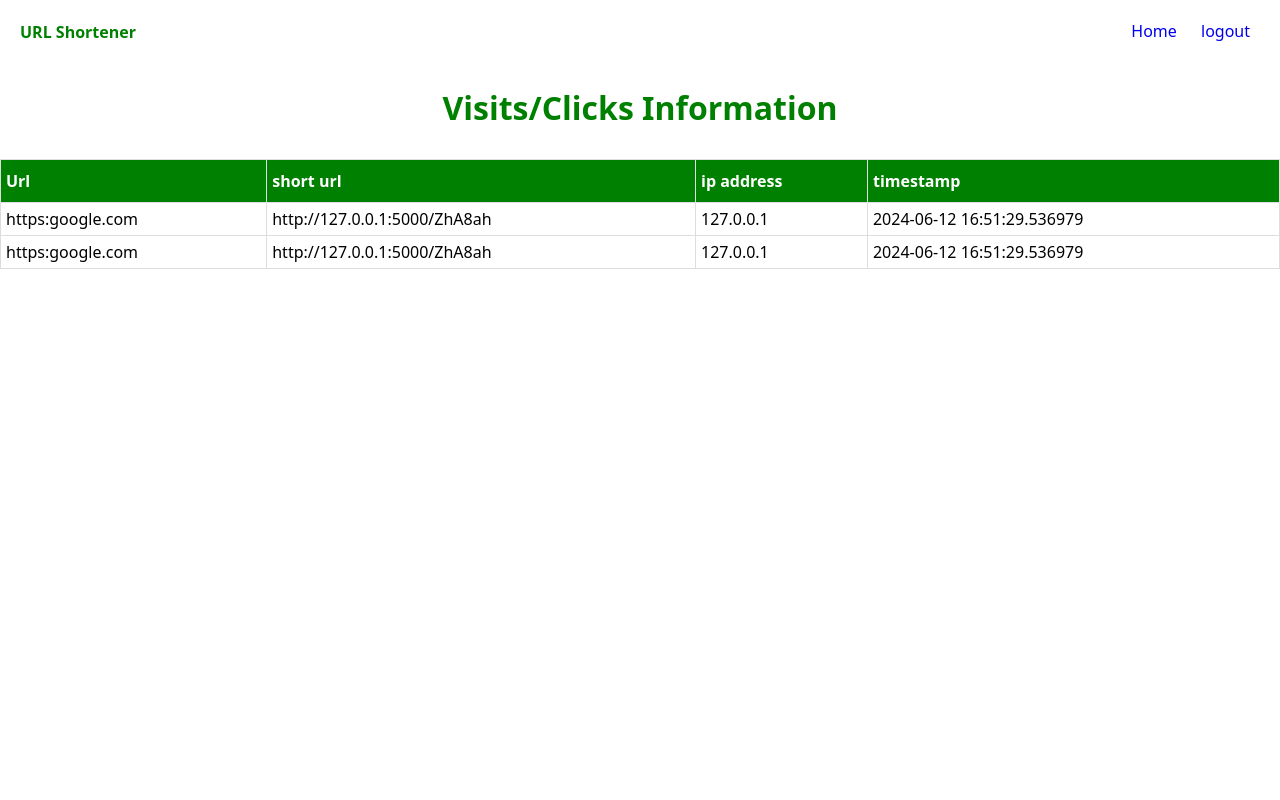
After one commit to TonnyMpho/Practice_Projects, a Flask app: page /dashboard in a window 1280 px wide. The commit adds this page. Run offline with Flask 3, Linux system fonts and the light colour scheme; a user stored in the database is signed in.

Commit message:
Url shortener

```diff
--- a/URL_Shortener/app.py
+++ b/URL_Shortener/app.py
@@ -1,6 +1,6 @@
 #!/usr/bin/python3
 """ Url shortener app """
-from flask import Flask, request, render_template, url_for, redirect, session
+from flask import Flask, request, render_template, url_for, redirect, session, flash
 from sqlalchemy import create_engine
 from sqlalchemy.orm import sessionmaker
 from models import Base, User, Url, Visit
@@ -32,7 +32,7 @@ def index():
 
             characters = string.ascii_letters + string.digits
             short_url = ''.join(random.choice(characters) for _ in range(6))
-            short_url = request.url + short_url
+            short_url = request.root_url + short_url
             user_url = Url(url=url, short_url=short_url)
 
             user.urls.append(user_url)
@@ -55,7 +55,6 @@ def redirect_url(short_url):
         url.visits.append(visit)
         orm_session.add(url)
         orm_session.commit()
-        print(url.visits)
         return redirect(url.url)
     else:
         return 'Not found', 404
@@ -74,8 +73,21 @@ def login():
         if user:
             if bcrypt.checkpw(password.encode('utf-8'), user.password):
                 session['username'] = user.username
+
+                flash('You were successfully logged in')
                 return redirect(url_for('index'))
+        return render_template('login.html', error='Incorrect username or password')
+
     return render_template('login.html')
+
+
+@app.route('/logout')
+def logout():
+    session.pop('username', None)
+
+    flash('Logged out successfully')
+    return redirect(url_for('login'))
+
 
 @app.route('/register', methods=['GET', 'POST'], strict_slashes=False)
 def register():
@@ -88,6 +100,7 @@ def register():
         if password == confirm:
             user = orm_session.query(User).filter(User.username==username).first()
             if user:
+                flash('User already exist')
                 return redirect(url_for('login'))
             hashed_password = bcrypt.hashpw(password.encode('utf-8'), bcrypt.gensalt())
             user = User(id=str(uuid4()), username=username, email=email, password=hashed_password)
@@ -96,9 +109,36 @@ def register():
             orm_session.close()
             session['username'] = username
 
+            flash('Registered successfully')
             return redirect(url_for('index'))
-        return render_template('register.html')
+        return render_template('register.html', error='Passwords do not match')
     return render_template('register.html')
+
+
+@app.route('/dashboard')
+def dashboard():
+    if 'username' in session:
+        username = session.get('username')
+        user = orm_session.query(User).filter(User.username==username).first()
+        urls = orm_session.query(Url).filter(Url.user_id==user.id).all()
+
+        urls = urls
+        return render_template('dashboard.html', urls=urls)
+    return redirect(url_for('login'))
+
+
+@app.route('/delete/<int:url_id>')
+def delete(url_id):
+    if 'username' in session:
+        url = orm_session.query(Url).filter(Url.id==url_id).first()
+        if url:
+            orm_session.delete(url)
+            orm_session.commit()
+
+            flash('deleted successfully')
+            return redirect(url_for('index'))
+    return redirect(url_for('login'))
+
 
 if __name__ == '__main__':
     app.run(host='0.0.0.0', port=5000)
--- /dev/null
+++ b/URL_Shortener/static/styles/style.css
@@ -0,0 +1,130 @@
+body {
+	font-family: system-ui, -apple-system, BlinkMacSystemFont, 'Segoe UI', Roboto, Oxygen, Ubuntu, Cantarell, 'Open Sans', 'Helvetica Neue', sans-serif;
+	margin: 0 auto;
+	padding: 0;
+	height: 100vh;
+}
+
+.content {
+	display: flex;
+	align-items: center;
+	justify-content: center;
+	line-height: 1.5;
+	min-height: 100vh;
+	flex-direction: column;
+	margin: 0 auto;
+	background: #f3f3f3;
+}
+
+label {
+	display: block;
+	width: 100%;
+	margin-top: 10px;
+	text-align: left;
+	color: #555;
+	font-weight: bold;
+}
+
+.form-container {
+	background-color: #fff;
+	border-radius: 15px;
+	box-shadow: 0 0 20px rgba(0, 0 0, 0.2);
+	padding: 10px 20px;
+	transition: transform 0.2s;
+	width: 500px;
+	text-align: center;
+}
+
+input {
+	width: 100%;
+	padding: 10px 10px;
+	margin: 10px 0;
+	display: inline-block;
+	border: 1px solid #ccc;
+	box-sizing: border-box;
+}
+
+button {
+	background-color: green;
+	color: white;
+	padding: 10px 10px;
+	margin: 10 0;
+	border: none;
+	cursor: pointer;
+	width: 100%;
+}
+
+button:hover {
+	opacity: 0.8;
+}
+
+.delete {
+	text-decoration: none;
+	color: #f3f3f3;
+	background-color: red;
+	padding: 4px 10px;
+	text-align: center;
+}
+
+.info {
+	width: 100%;
+	color: rgb(144, 235, 174);
+	background-color: green;
+	padding: 10px 0;
+}
+
+nav {
+	display: flex;
+	justify-content: space-between;
+	padding: 0 20px;
+}
+
+nav .links {
+	margin-top: 20px;
+}
+
+nav a {
+	padding: 0 10px;
+	text-decoration: none;
+}
+
+nav h4 {
+	color: green;
+}
+
+.main-content {
+	margin: 0 auto;
+}
+
+.main-content h1, h1 {
+	color: green;
+	text-align: center;
+}
+
+label[url] {
+	text-align: center;
+}
+
+.shortener-form {
+	display: flex;
+	justify-content: center;
+}
+
+table {
+	border-collapse: collapse;
+	width: 100%;
+	margin-top: 30px;
+}
+
+table th, table td {
+	border: 1px solid #ddd;
+	padding: 5px;
+}
+
+table th {
+	padding-top: 10px;
+	padding-bottom: 10px;
+	text-align: left;
+	background-color: green;
+	color: white;
+}
--- /dev/null
+++ b/URL_Shortener/templates/dashboard.html
@@ -0,0 +1,35 @@
+{% extends 'index.html' %}
+{% block title %} dashboard {% endblock %}
+
+{% block content %}
+
+<nav>
+    <h4>URL Shortener</h4>
+    <div class="links">
+        <a href={{ url_for('index') }}>Home</a>
+        <a href={{ url_for('logout') }}>logout</a>
+    </div>
+</nav>
+
+<h1>Visits/Clicks Information</h1>
+{% if urls %}
+<table>
+    <tr>
+        <th>Url</th>
+        <th>short url</th>
+        <th>ip address</th>
+        <th>timestamp</th>
+    </tr>
+    {% for url in urls %}
+    {% for visit in url.visits %}
+    <tr>
+        <td>{{ visit.url.url }}</td>
+        <td>{{ visit.url.short_url }}</td>
+        <td>{{ visit.ip_address }}</td>
+        <td>{{ visit.timestamp }}</td>
+    </tr>
+    {% endfor %}
+    {% endfor %}
+</table>
+{% endif %}
+{% endblock %}
--- a/URL_Shortener/templates/index.html
+++ b/URL_Shortener/templates/index.html
@@ -1,27 +1,64 @@
 <!DOCTYPE html>
 <html lang="en">
+
 <head>
     <meta charset="UTF-8">
     <meta name="viewport" content="width=device-width, initial-scale=1.0">
-    <link rel="stylesheet" href="style.css">
+    <link rel="stylesheet" href="../static/styles/style.css">
     <title>{% block title %} Home {% endblock %}</title>
 </head>
+
 <body>
+    {% with messages = get_flashed_messages() %}
+    {% if messages %}
+    {% for message in messages %}
+    <p class="info">{{ message }}</p>
+    {% endfor %}
+    {% endif %}
+    {% endwith %}
+
     {% block content %}
+
+    <nav>
+        <h4>URL Shortener</h4>
+        <div class="links">
+            <a href={{ url_for('dashboard') }}>Dashboard</a>
+            <a href={{ url_for('logout') }}>logout</a>
+        </div>
+    </nav>
+
+    <div class="main-content">
+        <h1>Url Shortener</h1>
+        <div class="shortener-form">
             <form action="{{ url_for('index') }}" method="post">
                 <div class="container">
-            <label for="uname"><b>URL</b></label>
+                    <label for="url"><b>URL</b></label>
                     <input type="url" placeholder="Enter URL" name="url" required>
                     <button type="submit">Shorten</button>
                 </div>
             </form>
+        </div>
+
         {% if urls %}
-    <ul>
+        <table>
+            <tr>
+                <th>URL</th>
+                <th>Short Url</th>
+                <th>Visits</th>
+                <th>Action</th>
+            </tr>
             {% for url in urls %}
-    <li> <b>URL:</b> {{ url.url }} - <b>short Url:</b> {{ url.short_url }} <b>Visits: {{url.visits}}</li>
+            <tr>
+                <td> {{ url.url }} </td>
+                <td> {{ url.short_url }} </td>
+                <td> {{url.visits | length}} </td>
+                <td><a href={{ url_for('delete', url_id=url.id) }} class="delete">Delete</a></td>
+            </tr>
             {% endfor %}
             {% endif %}
-    </ul>
+        </table>
         {% endblock %}
+    </div>
 </body>
+
 </html>
```
Also changed, not shown: URL_Shortener/templates/login.html (+17 -3 lines), URL_Shortener/templates/register.html (+14 -5 lines), URL_Shortener/database.db (deleted). Lines whose indentation alone changed are shown as unchanged.
